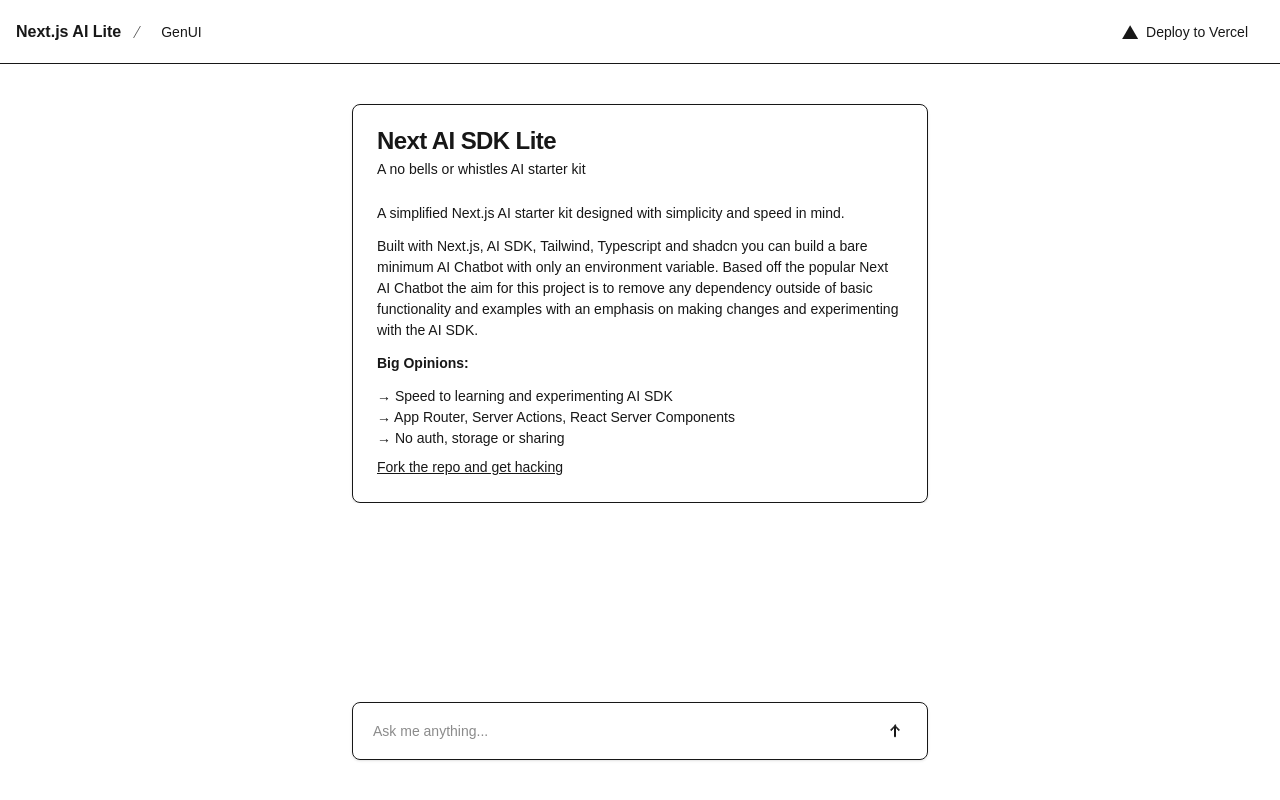
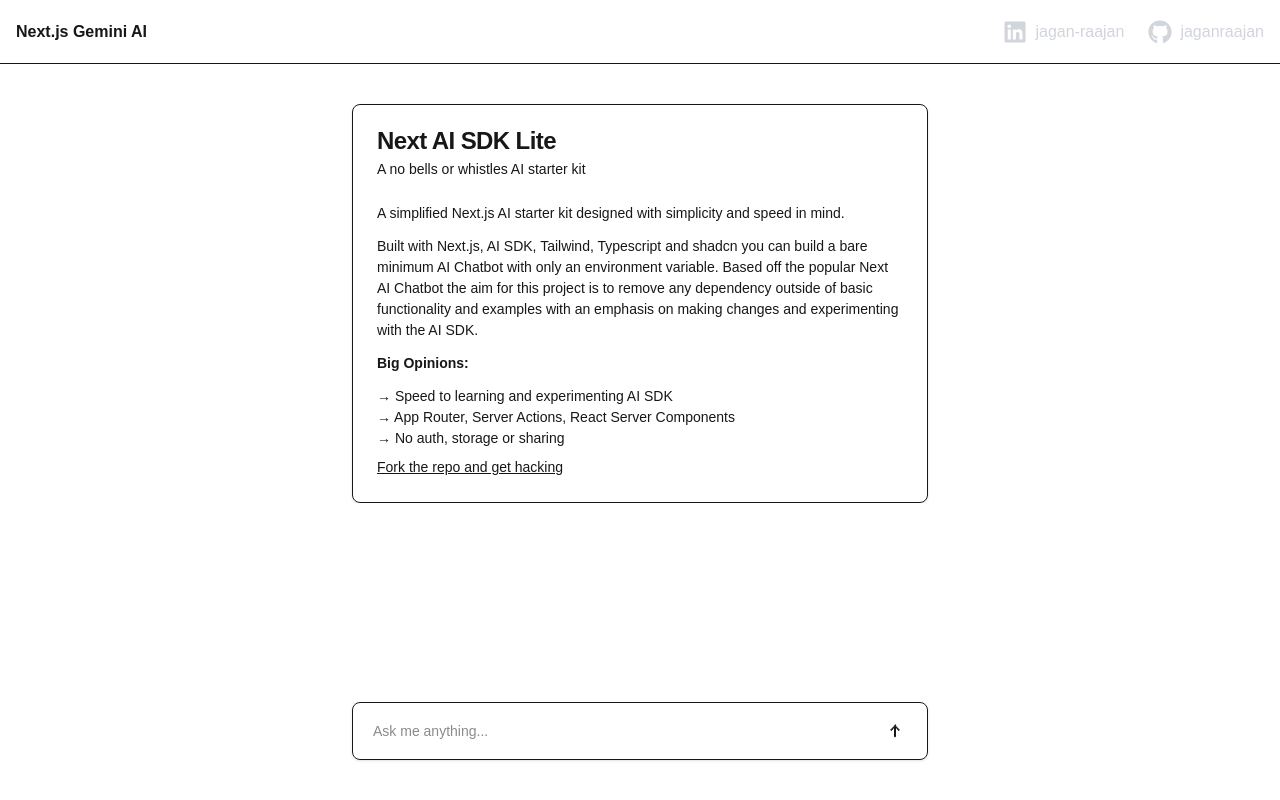
Before and after one commit to jaganraajan/ai-lite-nextjs, a Next.js app: page / in a window 1280 px wide. Built offline with nearby package versions, Linux system fonts and the light colour scheme; no server answers.

Commit message:
add social links in header section

```diff
--- a/package.json
+++ b/package.json
@@ -15,6 +15,7 @@
     "next": "15.3.0",
     "react": "^19.0.0",
     "react-dom": "^19.0.0",
+    "react-icons": "^5.5.0",
     "tailwind-merge": "^3.2.0"
   },
   "devDependencies": {
--- a/src/components/header.tsx
+++ b/src/components/header.tsx
@@ -1,33 +1,40 @@
 import * as React from 'react'
 import Link from 'next/link'
-import { cn } from '@/lib/utils'
-import { buttonVariants } from '@/components/ui/button'
-import { IconSeparator, IconVercel } from '@/components/ui/icons'
 import EnvCard from './cards/envcard'
+import { FaGithub, FaLinkedin } from 'react-icons/fa';
 
 export async function Header() {
   return (
     <header className="sticky top-0 z-50 flex items-center justify-between w-full h-16 px-4 border-b shrink-0">
       <EnvCard />
       <Link href="/" rel="nofollow" className="mr-2 font-bold">
-        Next.js AI Lite
+        Next.js Gemini AI
       </Link>
-      <IconSeparator />
-      <Link
-        href="/genui"
-        className={cn(buttonVariants({ variant: 'link' }), "mr-auto font-normal")}
-      >
-        <span className="hidden md:flex">GenUI</span>
-      </Link>
-      <Link
-        href="https://vercel.com/new"
-        target="_blank"
-        className={cn(buttonVariants())}
-      >
-        <IconVercel className="mr-2" />
-        <span className="hidden sm:block">Deploy to Vercel</span>
-        <span className="sm:hidden">Deploy</span>
-      </Link>
+      {/* Social Links */}
+      <ul className="flex space-x-6 items-center">
+          <li>
+            <a
+              href="https://www.linkedin.com/in/jagan-raajan/"
+              className="flex items-center text-gray-300 hover:text-primary-400 transition-colors"
+              target="_blank"
+              rel="noopener noreferrer"
+            >
+              <FaLinkedin size={24} />
+              <span className="ml-2 hidden sm:inline">jagan-raajan</span>
+            </a>
+          </li>
+          <li>
+            <a
+              href="https://github.com/jaganraajan/"
+              className="flex items-center text-gray-300 hover:text-primary-400 transition-colors"
+              target="_blank"
+              rel="noopener noreferrer"
+            >
+              <FaGithub size={24} />
+              <span className="ml-2 hidden sm:inline">jaganraajan</span>
+            </a>
+          </li>
+        </ul>
     </header>
   )
 }
```
